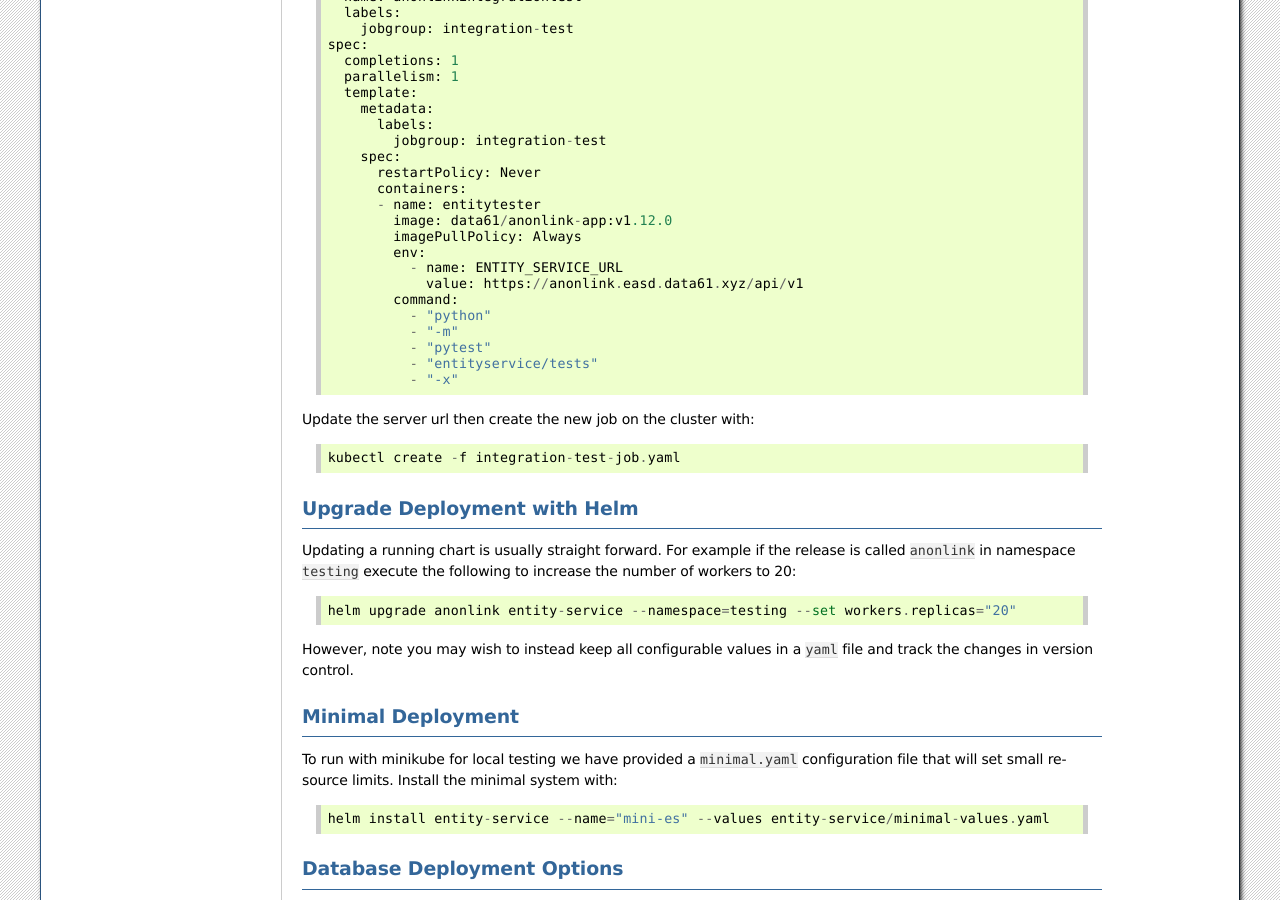
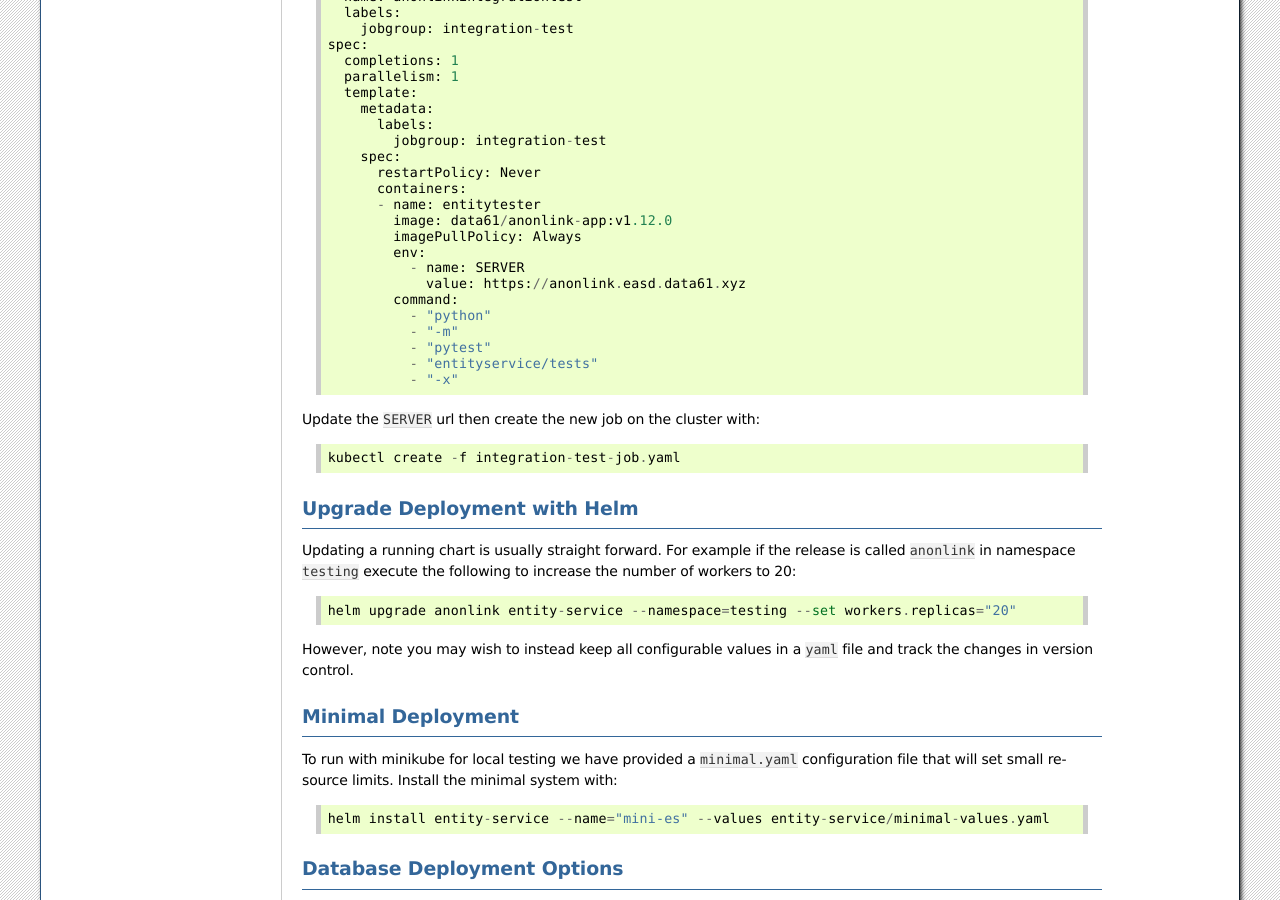
Before and after one commit to data61/anonlink-entity-service, a Sphinx documentation site: the page built from docs/production-deployment.rst, in a window 1280 px wide and 900 px high, scrolled down 3067 px. Built offline with Sphinx 7.4.7, drawn with Linux system fonts in a browser that asks for light colours; formulas are drawn with MathJax 3.

Commit message:
Use SERVER instead of ENTITY_SERVICE_URL for integration test configuration.
Now consistent with benchmark configuration. Closes #475

```diff
--- a/docs/benchmarking.rst
+++ b/docs/benchmarking.rst
@@ -22,7 +22,7 @@
 Run the container directly with docker - substituting configuration information as required::
 
     docker run -it
-        -e SERVER=https://testing.es.data61.xyz \
+        -e SERVER=https://anonlink.easd.data61.xyz \
         -e RESULTS_PATH=/app/results.json \
         quay.io/n1analytics/entity-benchmark:latest
 
--- a/docs/production-deployment.rst
+++ b/docs/production-deployment.rst
@@ -182,8 +182,8 @@
             image: data61/anonlink-app:v1.12.0
             imagePullPolicy: Always
             env:
-              - name: ENTITY_SERVICE_URL
-                value: https://anonlink.easd.data61.xyz/api/v1
+              - name: SERVER
+                value: https://anonlink.easd.data61.xyz
             command:
               - "python"
               - "-m"
@@ -191,7 +191,7 @@
               - "entityservice/tests"
               - "-x"
 
-Update the server url then create the new job on the cluster with::
+Update the ``SERVER`` url then create the new job on the cluster with::
 
     kubectl create -f integration-test-job.yaml
 
```
Also changed, not shown: other parts of docs/benchmarking.rst (+1 -1 lines), 5 other files.
